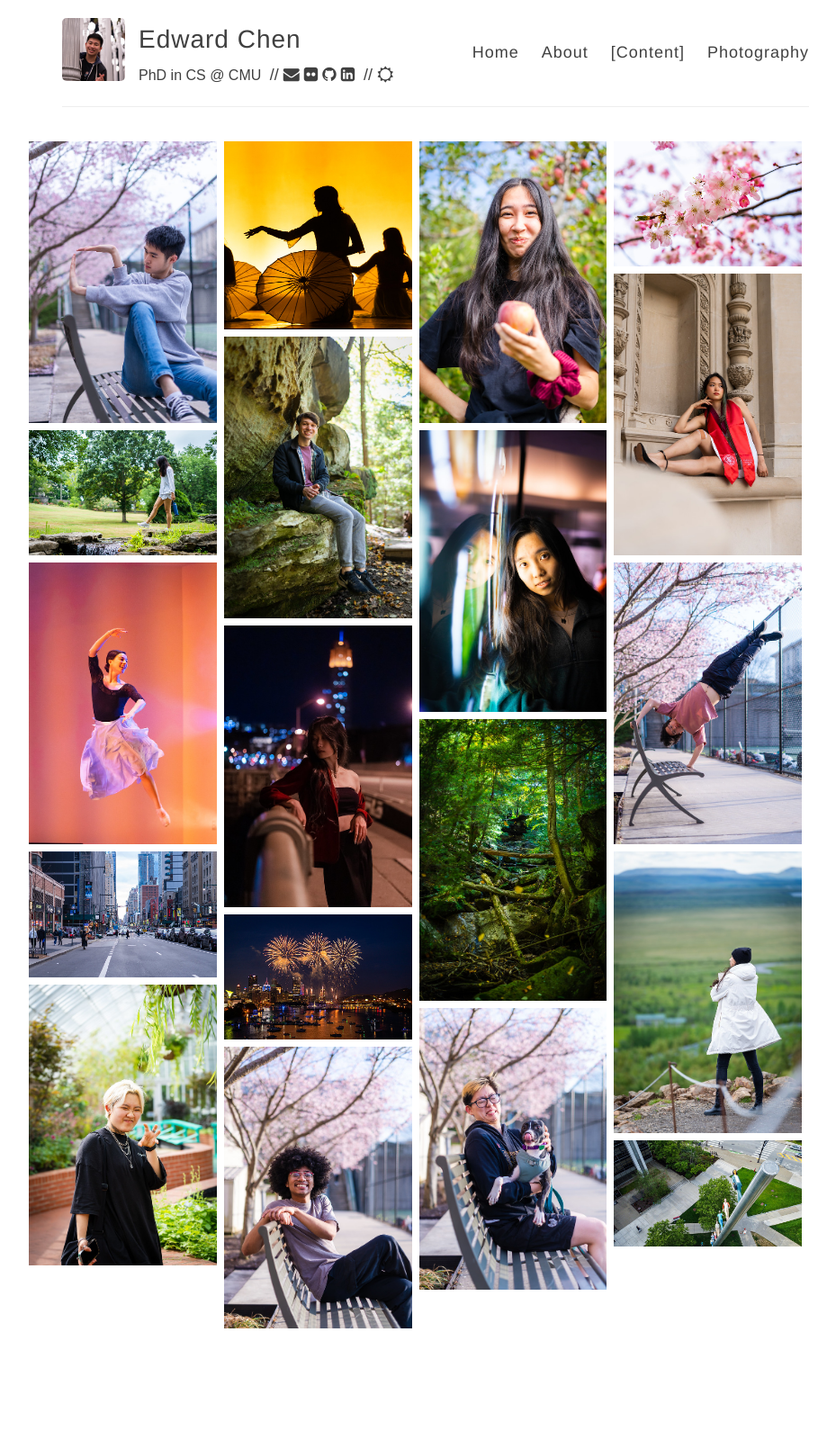
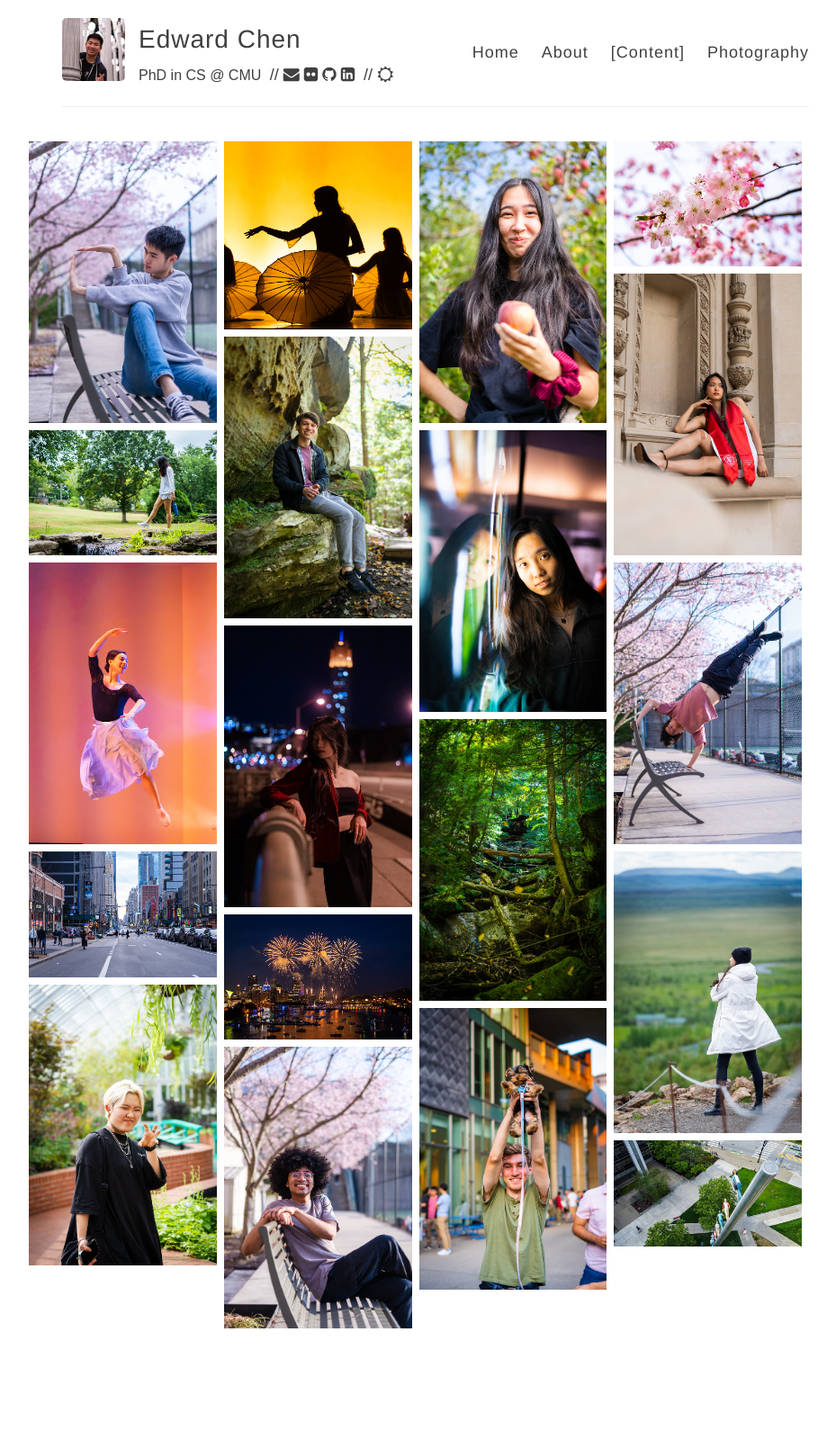
Before and after one commit to edwjchen/edwjchen.github.io, a Jekyll site: the page built from _pages/photography.md, in a window 1280 px wide. Shown: the whole page at 90% size, without its empty margins (156-1085 px from the left). Built offline with Jekyll 4.4.1, drawn with Linux system fonts in a browser that asks for light colours; nearby versions of some CDN libraries.

Commit message:
update photos

```diff
--- a/_pages/photography.md
+++ b/_pages/photography.md
@@ -82,7 +82,7 @@ body {
     <img src="/images/photography/hon_apple.jpg" style="width:100%">
     <img src="/images/photography/clytze.jpg" style="width:100%">
     <img src="/images/photography/forest.jpg" style="width:100%">
-    <img src="/images/photography/alice_dog.jpg" style="width:100%">
+    <img src="/images/photography/harrison_pascal.jpg" style="width:100%">
 
   </div>
   <div class="column">
```
